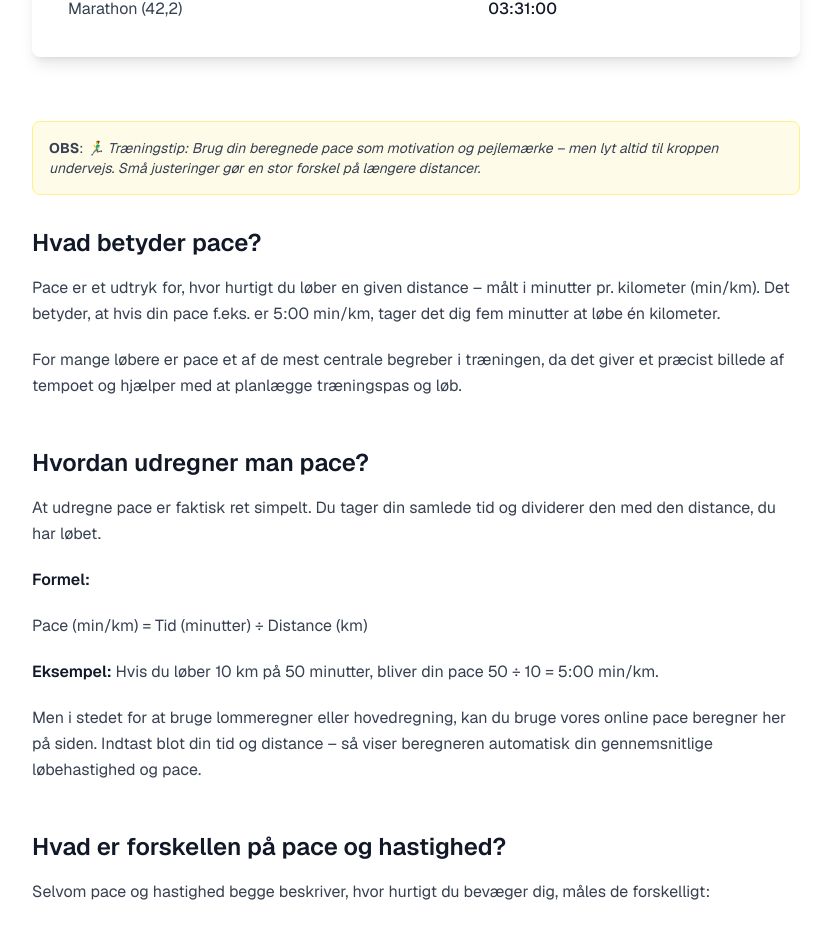
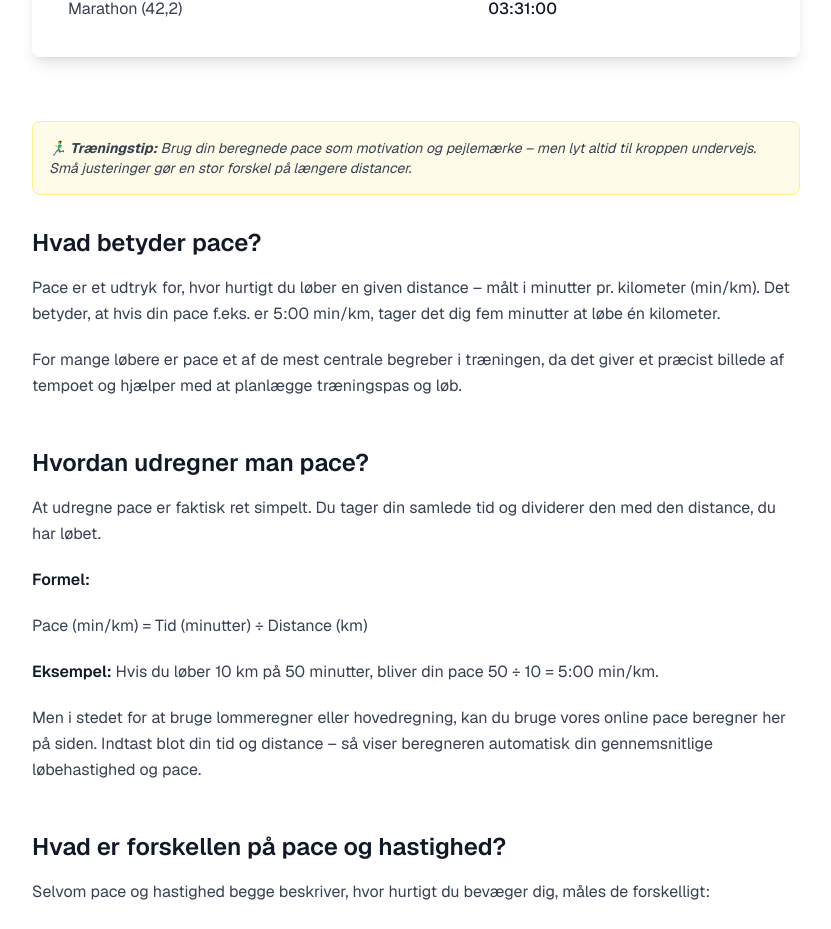
Before and after one commit to davidbograd/fysfinder-next, a Next.js app: page /vaerktoejer/pace-beregner in a window 1280 px wide. Shown: the part 1497-2426 px from the top of the page, without its empty margins (312-1143 px from the left). Built offline with nearby package versions, Linux system fonts and the light colour scheme.

Commit message:
typo fix

```diff
--- a/src/app/vaerktoejer/pace-beregner/page.tsx
+++ b/src/app/vaerktoejer/pace-beregner/page.tsx
@@ -79,9 +79,8 @@ export default async function PaceBeregnerPage() {
 
         <div className="bg-yellow-50 border border-yellow-200 rounded-lg p-4 mb-8">
           <p className="text-sm text-gray-700">
-            <strong>OBS</strong>:{" "}
             <em>
-              🏃‍♂️ Træningstip: Brug din beregnede pace som motivation og
+              🏃‍♂️ <strong>Træningstip:</strong> Brug din beregnede pace som motivation og
               pejlemærke – men lyt altid til kroppen undervejs. Små justeringer
               gør en stor forskel på længere distancer.
             </em>
```
